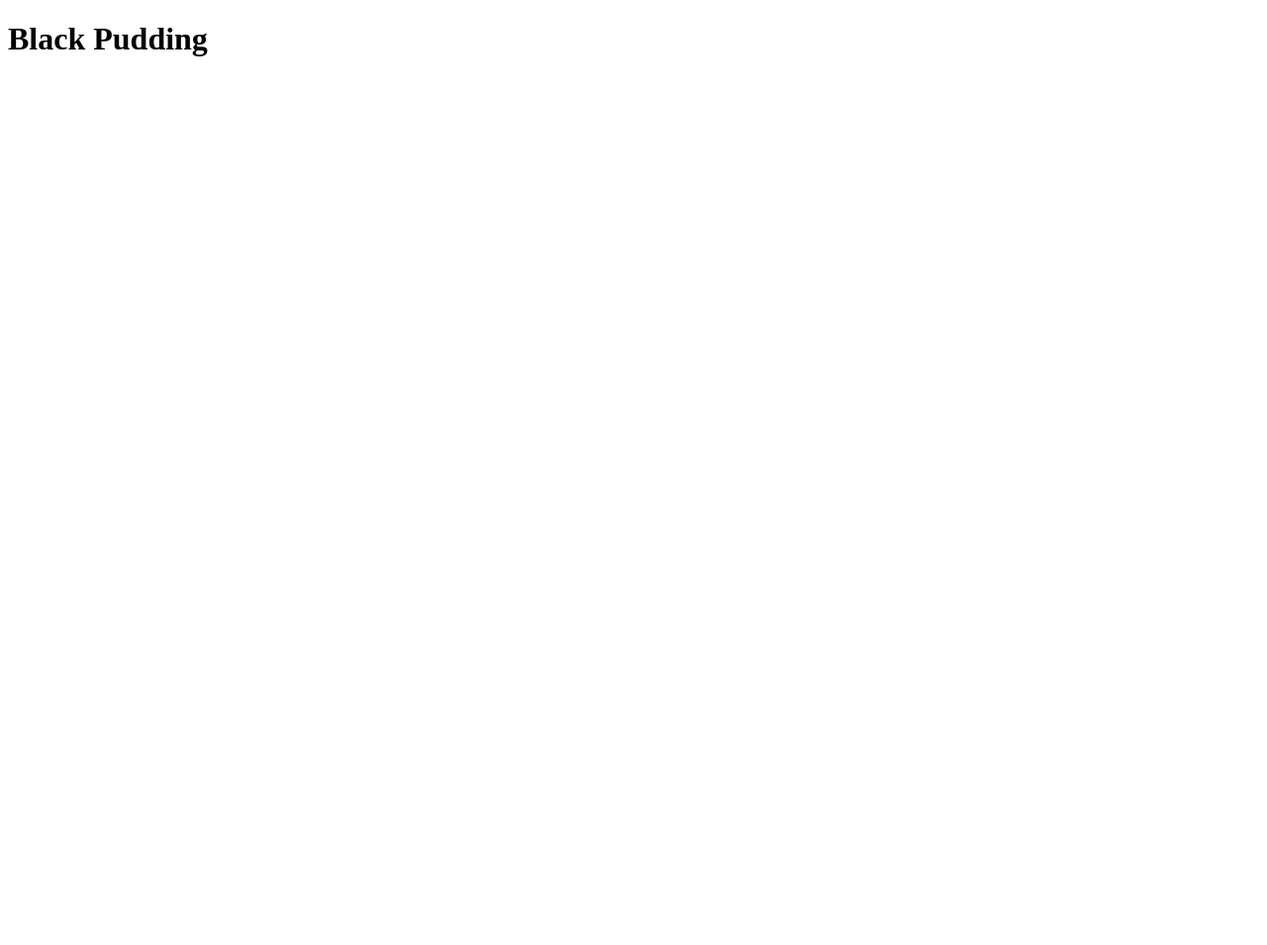
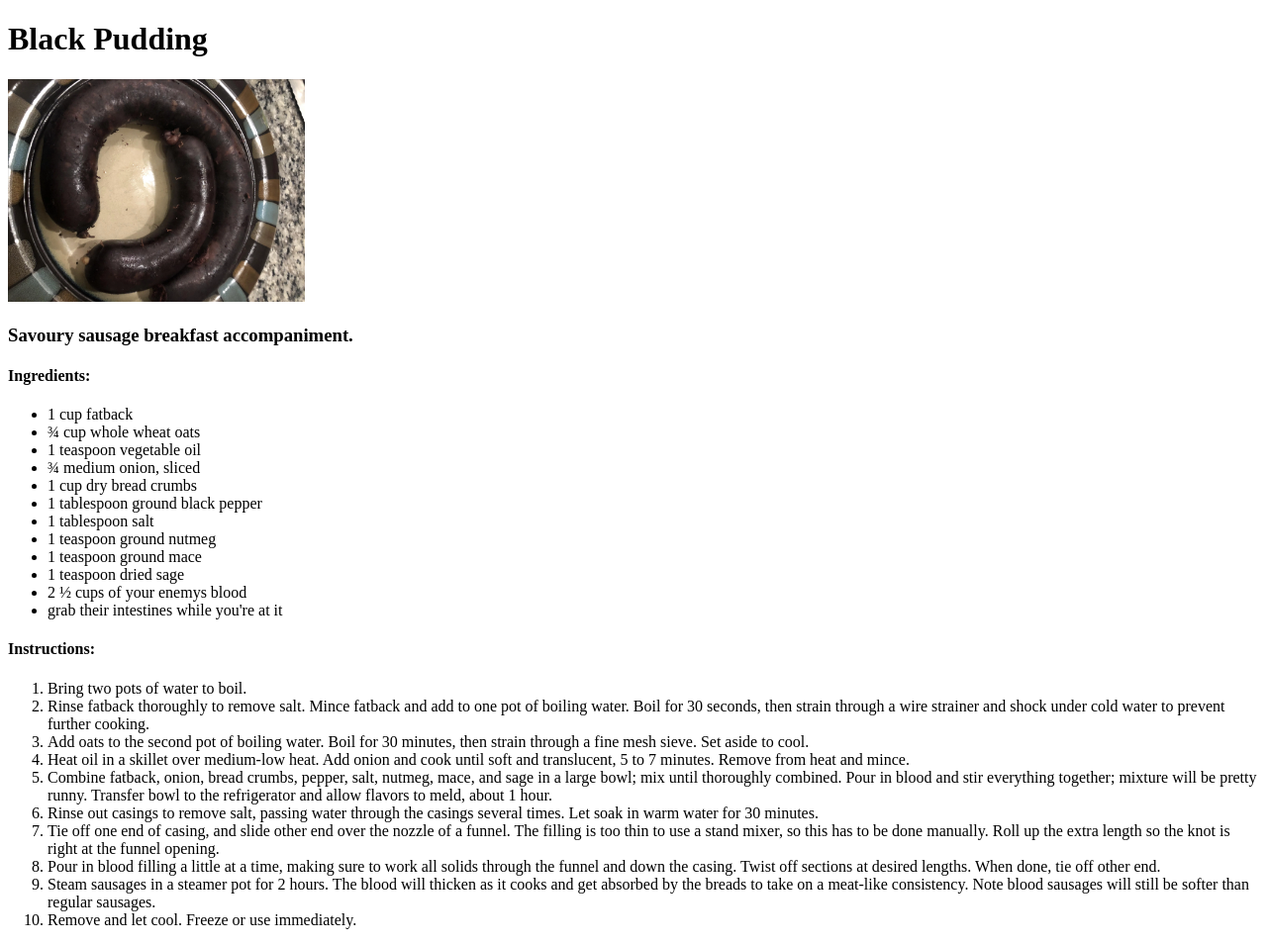
Before and after one commit to makd900/odin-recipes, a plain HTML site: page recipes/black-pudding.html in a window 1280 px wide. Shown: the whole page at 99% size. Before the commit the page ends 800 px from the top, so only its background shows below. Drawn offline with Linux system fonts and the light colour scheme.

Commit message:
add black-pudding.html

```diff
--- a/recipes/black-pudding.html
+++ b/recipes/black-pudding.html
@@ -6,5 +6,35 @@
     </head>
     <body>
         <h1>Black Pudding</h1>
+        <img src="../images/black-pudding.jpg" alt="Black pudding on a plate" width="300">
+        <h3>Savoury sausage breakfast accompaniment.</h3>
+        <h4>Ingredients:</h4>
+        <ul>
+            <li>1 cup fatback </li>
+            <li>¾ cup whole wheat oats </li>
+            <li>1 teaspoon vegetable oil </li>
+            <li>¾ medium onion, sliced</li>
+            <li>1 cup dry bread crumbs </li>
+            <li>1 tablespoon ground black pepper</li>
+            <li>1 tablespoon salt </li>
+            <li>1 teaspoon ground nutmeg </li>
+            <li>1 teaspoon ground mace </li>
+            <li>1 teaspoon dried sage </li>
+            <li>2 ½ cups of your enemys blood</li>
+            <li>grab their intestines while you're at it</li>
+        </ul>
+        <h4>Instructions:</h4>
+        <ol>
+            <li>Bring two pots of water to boil.</li>
+            <li>Rinse fatback thoroughly to remove salt. Mince fatback and add to one pot of boiling water. Boil for 30 seconds, then strain through a wire strainer and shock under cold water to prevent further cooking.</li>
+            <li>Add oats to the second pot of boiling water. Boil for 30 minutes, then strain through a fine mesh sieve. Set aside to cool.</li>
+            <li>Heat oil in a skillet over medium-low heat. Add onion and cook until soft and translucent, 5 to 7 minutes. Remove from heat and mince.</li>
+            <li>Combine fatback, onion, bread crumbs, pepper, salt, nutmeg, mace, and sage in a large bowl; mix until thoroughly combined. Pour in blood and stir everything together; mixture will be pretty runny. Transfer bowl to the refrigerator and allow flavors to meld, about 1 hour.</li>
+            <li>Rinse out casings to remove salt, passing water through the casings several times. Let soak in warm water for 30 minutes.</li>
+            <li>Tie off one end of casing, and slide other end over the nozzle of a funnel. The filling is too thin to use a stand mixer, so this has to be done manually. Roll up the extra length so the knot is right at the funnel opening.</li>
+            <li>Pour in blood filling a little at a time, making sure to work all solids through the funnel and down the casing. Twist off sections at desired lengths. When done, tie off other end.</li>
+            <li>Steam sausages in a steamer pot for 2 hours. The blood will thicken as it cooks and get absorbed by the breads to take on a meat-like consistency. Note blood sausages will still be softer than regular sausages.</li>
+            <li>Remove and let cool. Freeze or use immediately.</li>
+        </ol>
     </body>
 </html>
```
Also changed, not shown: index.html (+1 -1 lines), images/black-pudding.jpg (added).
